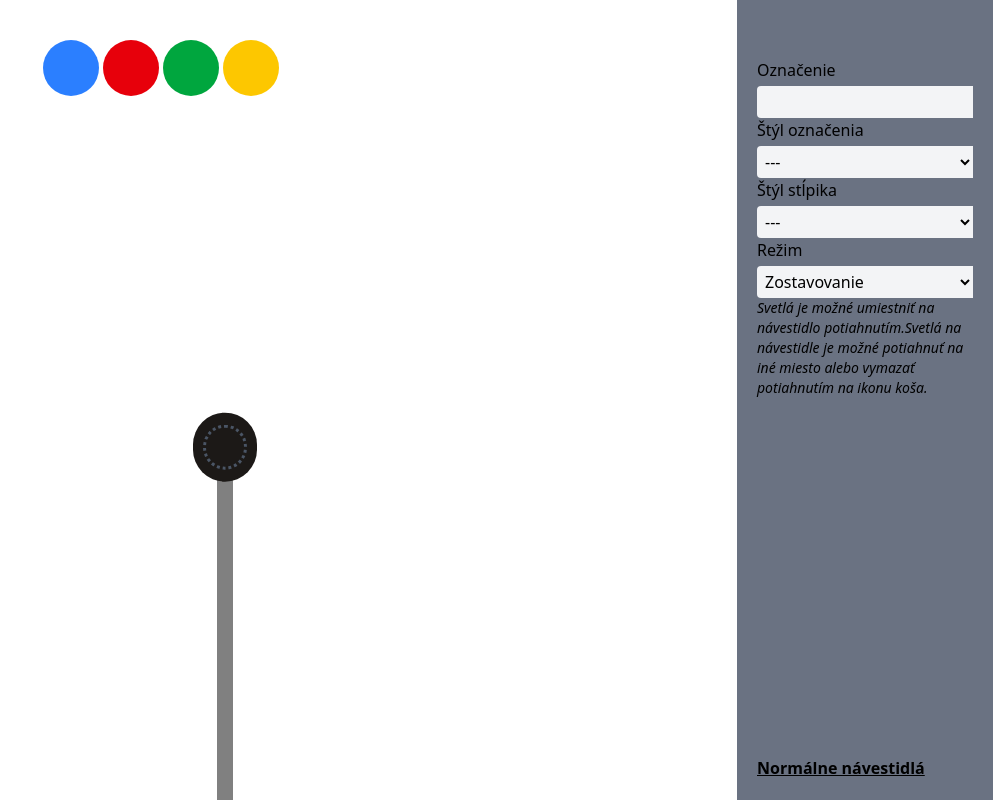
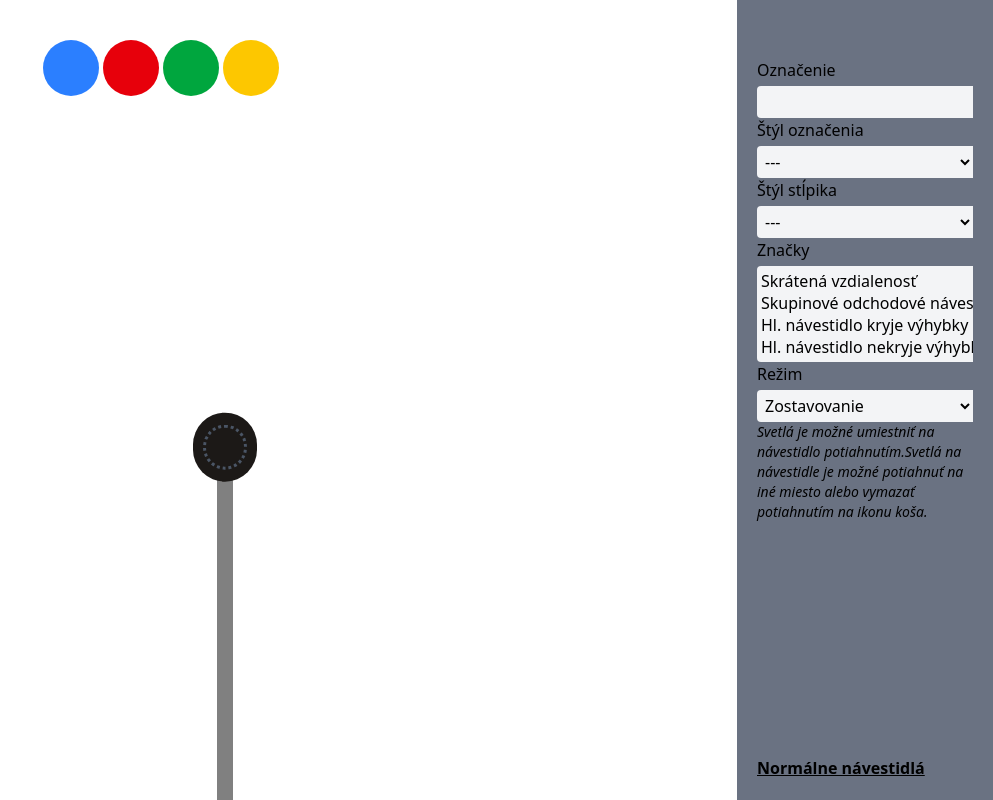
Before and after one commit to jaksia/navesti, a SvelteKit app: page /custom in a window 1280 px wide. Shown: the whole page, without its empty margins (287-1280 px from the left). Built offline with nearby package versions, Linux system fonts and the light colour scheme; some icons are missing.

Commit message:
Add signs to custom signal

```diff
--- a/src/lib/components/navestidla/znacky/PredzvestBezVyhybiek.svelte
+++ b/src/lib/components/navestidla/znacky/PredzvestBezVyhybiek.svelte
@@ -1,8 +1,8 @@
-<div class="aspect-[0.8] h-36 overflow-hidden border-8 border-black bg-white">
+<div class="relative aspect-[0.8] h-36 overflow-hidden border-8 border-black bg-white">
 	<div
-		class="absolute left-1/2 top-0 h-full -translate-x-1/2 transform border-x-8 border-black"
+		class="absolute top-0 left-1/2 h-full -translate-x-1/2 transform border-x-8 border-black"
 	></div>
 	<div
-		class="absolute left-0 top-1/2 w-full -translate-y-1/2 transform border-y-8 border-black"
+		class="absolute top-1/2 left-0 w-full -translate-y-1/2 transform border-y-8 border-black"
 	></div>
 </div>
--- a/src/lib/components/navestidla/znacky/PredzvestVyhybky.svelte
+++ b/src/lib/components/navestidla/znacky/PredzvestVyhybky.svelte
@@ -1,5 +1,5 @@
-<div class="aspect-[0.8] h-36 overflow-hidden border-8 border-black bg-white">
-	<svg class="absolute left-0 top-0 h-full w-full" viewBox="0 0 100 100" preserveAspectRatio="none">
+<div class="relative aspect-[0.8] h-36 overflow-hidden border-8 border-black bg-white">
+	<svg class="absolute top-0 left-0 h-full w-full" viewBox="0 0 100 100" preserveAspectRatio="none">
 		<path
 			d="M 0 0 L 50 45 L 100 0 M 0 100 L 50 55 L 100 100"
 			stroke="black"
--- a/src/routes/custom/+page.svelte
+++ b/src/routes/custom/+page.svelte
@@ -16,9 +16,19 @@
 	import Icon from '@iconify/svelte';
 	import { untrack } from 'svelte';
 	import Navestidlo from '$lib/components/navestidla/Navestidlo.svelte';
-	import { nazvyNavesti, vsetkyNavesti, type Navest } from '$lib/navestidlo';
+	import {
+		additionalNames,
+		nazvyNavesti,
+		vsetkyNavesti,
+		type Additional,
+		type Navest
+	} from '$lib/navestidlo';
 	import DayNight from '$lib/components/DayNight.svelte';
 	import store from '$lib/store.svelte';
+	import SkratenaVzdialenost from '$lib/components/navestidla/znacky/SkratenaVzdialenost.svelte';
+	import Skupina from '$lib/components/navestidla/znacky/Skupina.svelte';
+	import PredzvestVyhybky from '$lib/components/navestidla/znacky/PredzvestVyhybky.svelte';
+	import PredzvestBezVyhybiek from '$lib/components/navestidla/znacky/PredzvestBezVyhybiek.svelte';
 
 	let mode: Mode = $state(Mode.BUILD);
 
@@ -38,6 +48,19 @@
 	let label = $state('');
 	let labelStyleClass: string | null = $state(null);
 	let poleStyleClass: string | null = $state(null);
+
+	const availableSigns: (Additional | 'predzvest_k' | 'predzvest_nk')[] = [
+		'skratena_vzd',
+		'skupinove',
+		'predzvest_k',
+		'predzvest_nk'
+	];
+	const signNames = {
+		...additionalNames,
+		predzvest_k: 'Hl. návestidlo kryje výhybky',
+		predzvest_nk: 'Hl. návestidlo nekryje výhybky'
+	};
+	let selectedSigns: (Additional | 'predzvest_k' | 'predzvest_nk')[] = $state([]);
 
 	$effect(() => {
 		const [oldLE] = untrack(() => [lightElements]);
@@ -207,6 +230,22 @@
 					ondrop={(e) => drop(e, lights.length, true)}
 				></div>
 			{/snippet}
+			{#snippet topSigns()}
+				{#if selectedSigns.includes('skratena_vzd')}
+					<SkratenaVzdialenost />
+				{/if}
+				{#if selectedSigns.includes('skupinove')}
+					<Skupina />
+				{/if}
+			{/snippet}
+			{#snippet bottomSigns()}
+				{#if selectedSigns.includes('predzvest_k')}
+					<PredzvestVyhybky />
+				{/if}
+				{#if selectedSigns.includes('predzvest_nk')}
+					<PredzvestBezVyhybiek />
+				{/if}
+			{/snippet}
 		</Navestidlo>
 	</div>
 </DayNight>
@@ -263,6 +302,23 @@
 			<option value="zriadovacie">Zriaďovacie</option>
 		</select>
 	</div>
+
+	<!-- multi select for signs -->
+	<div>
+		<label for="signs">Značky</label>
+		<select
+			bind:value={selectedSigns}
+			id="signs"
+			name="signs"
+			class="mt-1 block w-full rounded-l bg-gray-100 p-1"
+			multiple
+		>
+			{#each availableSigns as sign}
+				<option value={sign}>{signNames[sign]}</option>
+			{/each}
+		</select>
+	</div>
+
 	<div>
 		<label for="lightsMode">Režim</label>
 		<select
```
